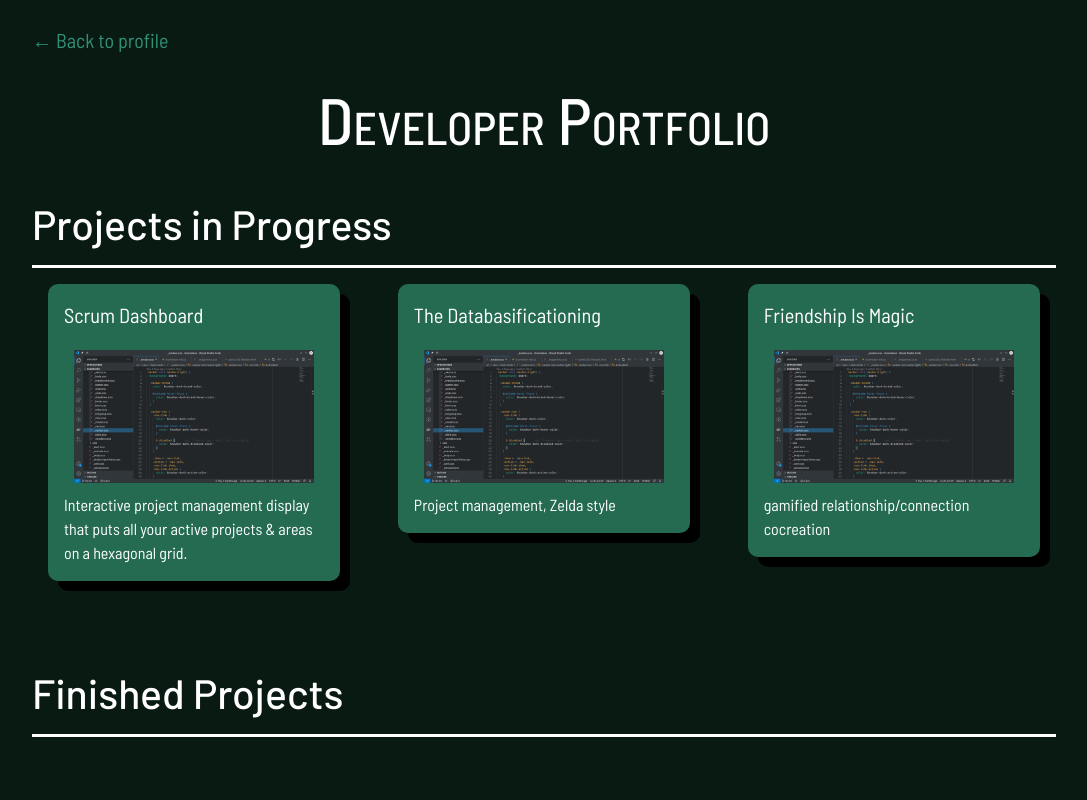
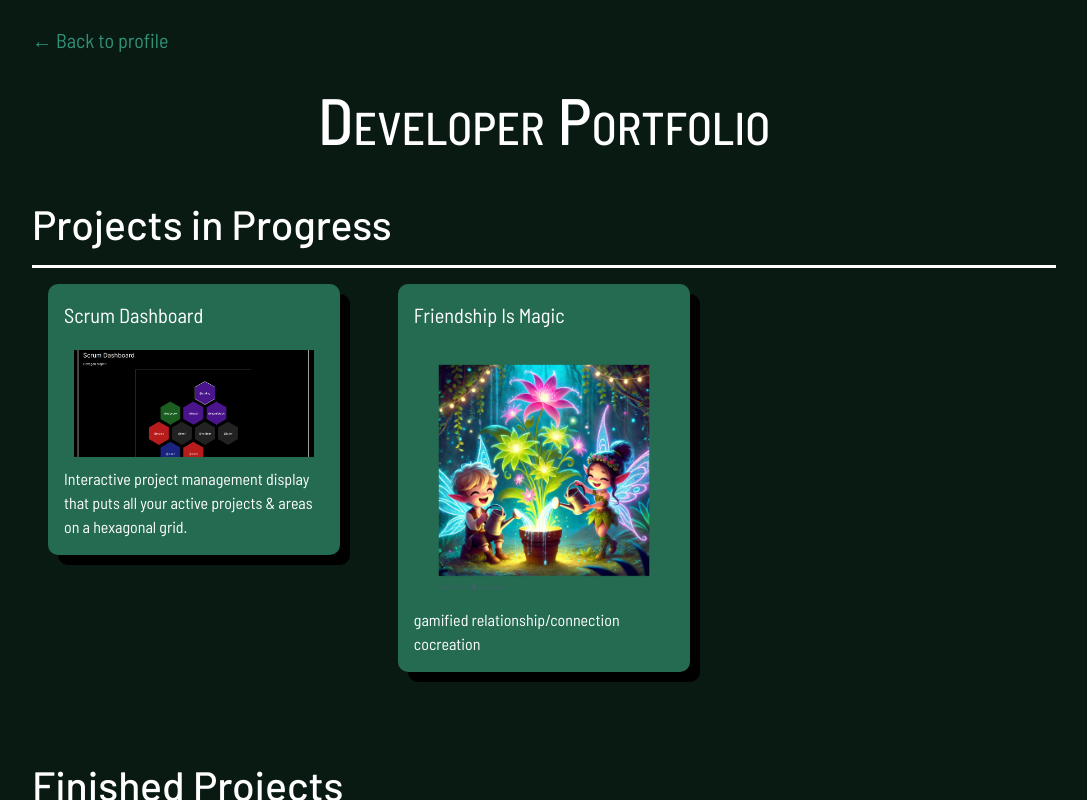
Before and after one commit to cameronsweeney/portfolio_next, a Next.js app: page /portfolio in a window 1280 px wide. Shown: the whole page, without its empty margins (96-1183 px from the left). Built offline with nearby package versions, Linux system fonts and the light colour scheme.

Commit message:
Added some project images for portfolio & changed code/type structure to support unique filepaths to images

```diff
--- a/src/app/portfolio/page.tsx
+++ b/src/app/portfolio/page.tsx
@@ -9,6 +9,7 @@ type Project = {
     title: string;
     url_github: string;
     url_deployed?: string;
+    img_src?: string;
     description: string;
     tech_stack: string;
 };
@@ -41,7 +42,7 @@ const ProjectGrid = (props: ProjectGridProps) => {
     <div key={index} className={styles.project}>
       <h3><a href={project.url_github}>{project.title}</a></h3>
       <div>
-        <Image src={"/VS_Code_screenshot.png"} width={1920} height={1058} alt="code screenshot" priority={true} style={{ width: '100%', height: 'auto' }}/>
+        <Image src={project.img_src ? project.img_src : "/VS_Code_screenshot.png"} width={1920} height={1058} alt="code screenshot" priority={true} style={{ width: '100%', height: 'auto' }}/>
       </div>
       <p>{project.description}</p>
     </div>
--- a/src/app/portfolio/projects.json
+++ b/src/app/portfolio/projects.json
@@ -4,20 +4,15 @@
             "title": "Scrum Dashboard",
             "url_github": "https://github.com/cameronsweeney/musicfairy",
             "url_deployed": "#",
+            "img_src": "/scrum_dashboard.png",
             "description": "Interactive project management display that puts all your active projects & areas on a hexagonal grid.",
             "tech_stack": "React/Typescript/HTML/CSS/Next.js"
-        },
-        {
-            "title": "The Databasificationing",
-            "url_github": "https://github.com/cameronsweeney/musicfairy",
-            "url_deployed": "#",
-            "description": "Project management, Zelda style",
-            "tech_stack": "NeonDB/Postgres, etc."
         },
         {
             "title": "Friendship Is Magic",
             "url_github": "https://github.com/cameronsweeney/musicfairy",
             "url_deployed": "#",
+            "img_src": "/friendship_is_magic.png",
             "description": "gamified relationship/connection cocreation",
             "tech_stack": "Python, Langchain/Langgraph, idk yet????"
         }
@@ -90,6 +85,13 @@
             "url_deployed": "#",
             "description": "idk... request.cam backend??? how do I share this? call this an API; take a screenshot of code & maybe form??? link to github wherever that is;;; mention freelance",
             "tech_stack": "Django/Python, React/JavaScript, PostgreSQL"
+        },
+        {
+            "title": "The Databasificationing",
+            "url_github": "https://github.com/cameronsweeney/musicfairy",
+            "url_deployed": "#",
+            "description": "Project management, Zelda style",
+            "tech_stack": "NeonDB/Postgres, etc."
         },
         {
             "title": "Marcy & Myrtle Delivery App",
```
Also changed, not shown: public/friendship_is_magic.png (added), public/scrum_dashboard.png (added).
